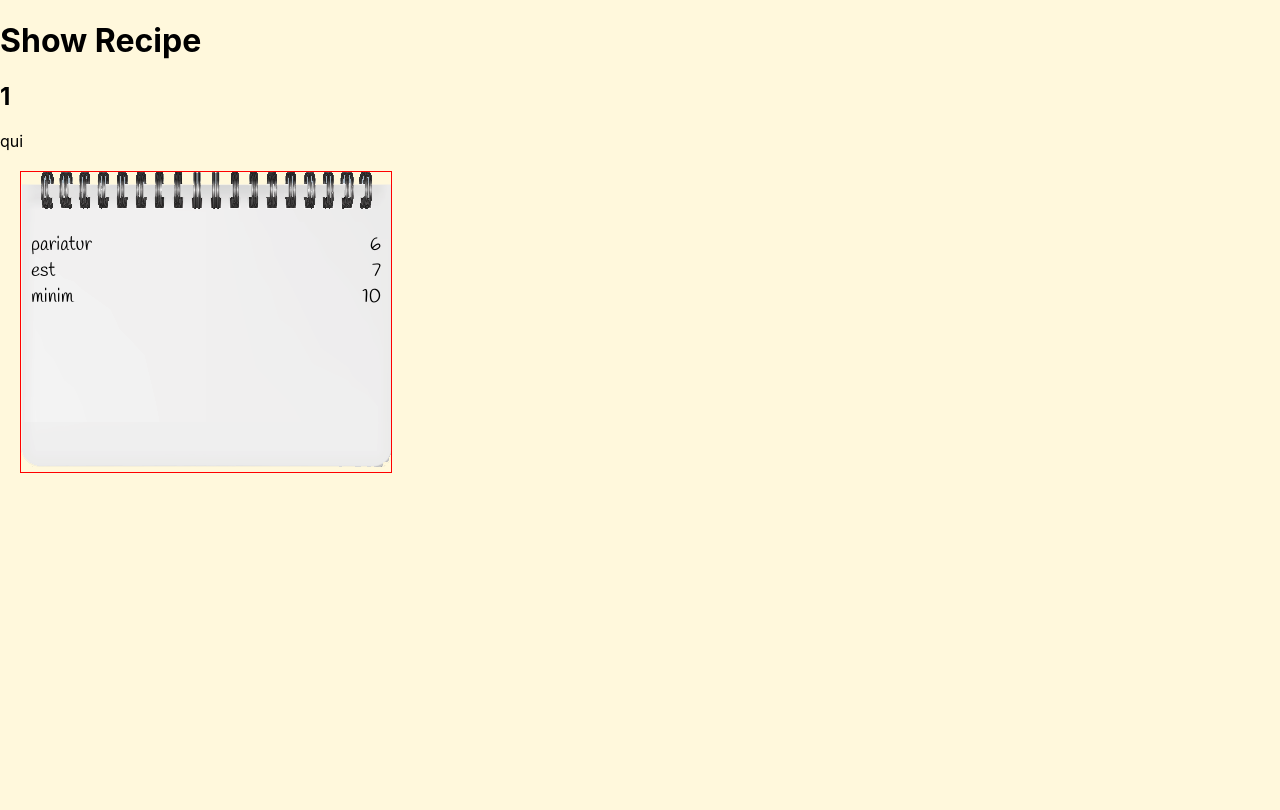
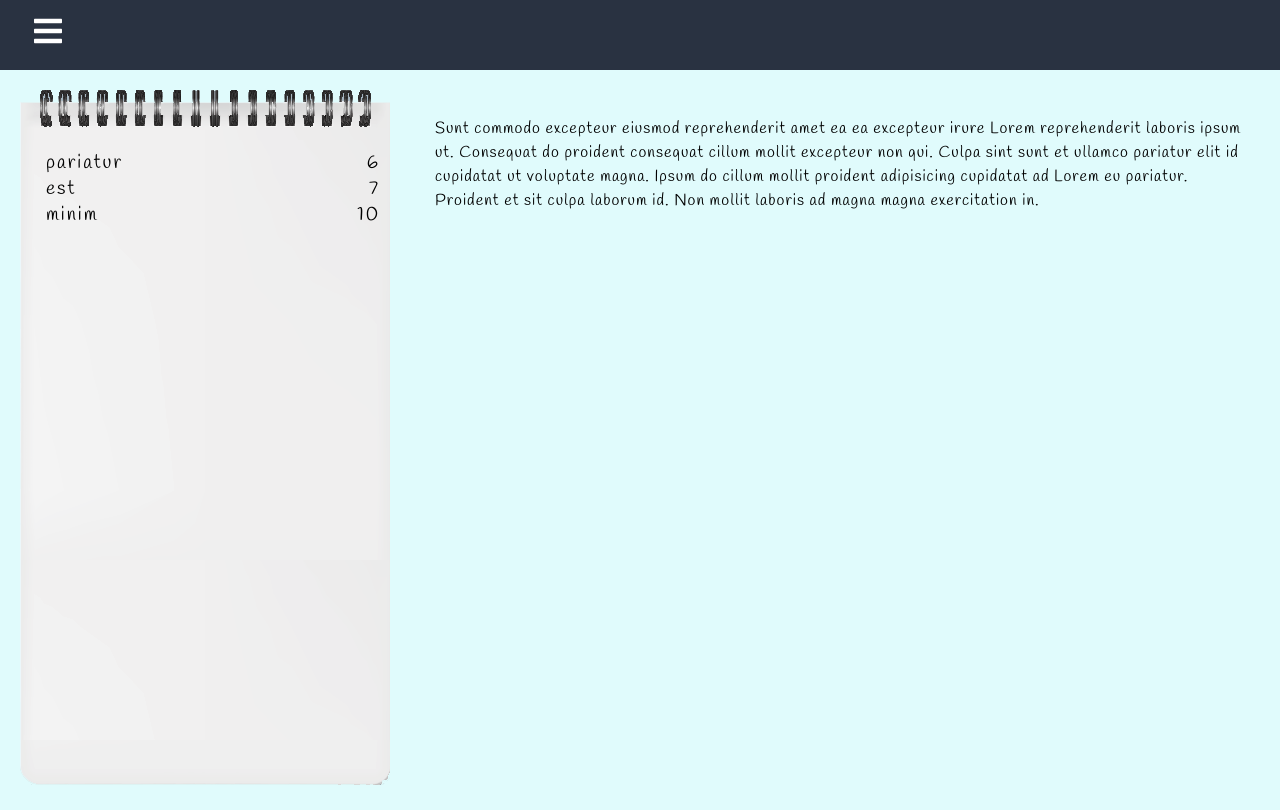
Before and after one commit to TheIncredibleHarsh/spicyteapot, a React (Create React App) app: page /recipe/1 in a window 1280 px wide. Built offline with nearby package versions, Linux system fonts and the light colour scheme.

Commit message:
navbar implementation

```diff
--- a/package.json
+++ b/package.json
@@ -12,6 +12,7 @@
     "eslint-config-react-app": "^6.0.0",
     "react": "^17.0.1",
     "react-dom": "^17.0.1",
+    "react-icons": "^4.2.0",
     "react-router-dom": "^5.2.0",
     "react-scripts": "4.0.3",
     "standard": "^16.0.3",
--- a/src/App.css
+++ b/src/App.css
@@ -1,5 +1,5 @@
 body {
-  background-color: cornsilk;
+  background-color: #e0fbfc;
 }
 
 .App {
--- a/src/App.js
+++ b/src/App.js
@@ -4,10 +4,12 @@
 import ShowRecipe from './pages/showRecipe.jsx';
 
 import { BrowserRouter as Router, Route, Switch } from 'react-router-dom';
+import Navbar from './components/navbar';
 
 function App() {
   return (
     <Router>
+      <Navbar />
       <Switch>
         <Route path="/" exact component={MainPage} />
         <Route path="/recipe/:id" exact component={ShowRecipe} />
--- a/src/components/Ingredients-list/style.css
+++ b/src/components/Ingredients-list/style.css
@@ -2,9 +2,9 @@
     font-family: 'Handlee', cursive;
     font-weight: 500;
     font-size: larger;
-    width: 370px;
+    min-width: 370px;
     margin: 20px;
-    border: 1px solid red;
+    letter-spacing: 2px;
 }
 
 ul {
@@ -35,11 +35,6 @@
 }
 .ingredient-mid {
     background-image: url(../../assets/ingredients-mid.png);
-    min-height: 200px;
+    min-height: 75vh;
     background-repeat: repeat-y;
 }
-
-@font-face{
-    font-family: 'HomemadeApple';
-    src: local('HomemadeApple'), url(/src/fonts/HomemadeApple.ttf), format('truetype');
-}
--- /dev/null
+++ b/src/components/navbar/index.jsx
@@ -0,0 +1,45 @@
+import React, { useState } from "react";
+import { Link } from "react-router-dom";
+import * as FaIcons from "react-icons/fa";
+import * as AiIcons from "react-icons/ai";
+import SidebarData from '../../lib/sidebar-data.js';
+import { IconContext } from 'react-icons';
+import './style.css';
+
+const Navbar = () => {
+	const [sidebar,setSidebar] = useState(false);
+
+	const toggleSidebar = () => setSidebar(!sidebar)
+  return (
+    <>
+			<IconContext.Provider value={{color: '#fff'}}>
+      <div className="navbar">
+        <Link to="#" className="menu-bars">
+          <FaIcons.FaBars onClick={toggleSidebar}/>
+        </Link>
+      </div>
+      <nav className={sidebar ? 'nav-menu active' : 'nav-menu'}>
+				<ul className='nav-menu-items'>
+					<li className="navbar-toggle">
+						<Link to="#" className="menu-bars">
+							<AiIcons.AiOutlineClose onClick={toggleSidebar}/>
+						</Link>
+					</li>
+					{SidebarData.map((item, index) => {
+						return  (
+							<li key={index} className={item.cName}>
+								<Link to={item.path} onClick={toggleSidebar}>
+									{item.icon}
+									<span>{item.title}</span>
+								</Link>
+							</li>
+						)
+					})}
+				</ul>
+      </nav>
+			</IconContext.Provider>
+    </>
+  );
+};
+
+export default Navbar;
--- /dev/null
+++ b/src/components/navbar/style.css
@@ -0,0 +1,72 @@
+.navbar {
+    background-color: #293241;
+    height: 70px;
+    display: flex;
+    align-items: center;
+    justify-content: start;
+}
+
+.menu-bars {
+    margin-left: 2rem;
+    font-size: 2rem;
+    background: none;
+}
+
+.nav-menu {
+    background-color: #293241;
+    width: 250px;
+    height: 100vh;
+    display: flex;
+    justify-content: center;
+    position: fixed;
+    top: 0;
+    left: -100%;
+    transition: 850ms;
+}
+
+.nav-menu.active {
+    left:0;
+    transition: 350ms;
+}
+
+.nav-text {
+    display: flex;
+    justify-content: start;
+    align-items: center;
+    padding: 8px 0px 8px 16px;
+    list-style: none;
+    height: 60px;
+}
+
+.nav-text a {
+    text-decoration: none;
+    color: #f5f5f5;
+    font-size: 18px;
+    width: 95%;
+    height: 100%;
+    display: flex;
+    align-items: center;
+    padding: 0 16px;
+    border-radius: 4px;
+}
+
+.nav-text a:hover {
+    background-color: #3d5a80;
+}
+
+.nav-menu-items {
+    width: 100%;
+}
+
+.navbar-toggle {
+    background-color: #293241;
+    width: 100%;
+    height: 80px;
+    display: flex;
+    justify-content: start;
+    align-items: center;
+}
+
+span {
+   margin-left: 16px;
+}
--- /dev/null
+++ b/src/components/recipe-instruction/index.jsx
@@ -0,0 +1,12 @@
+import React from 'react';
+import './style.css';
+
+const RecipeInstruction = (props) => {
+    return (
+        <div class="recipe-steps-container">
+            {props.recipeInstruction}
+        </div>
+    )
+}
+
+export default RecipeInstruction
--- /dev/null
+++ b/src/components/recipe-instruction/style.css
@@ -0,0 +1,9 @@
+.recipe-steps-container {
+    margin: 32px 10px 0 10px;
+    padding: 15px;
+    min-width: 370px!;
+    font-family: 'Handlee', cursive;
+    letter-spacing: 1px;
+    line-height: 150%;
+    font-weight: 400;
+}
--- /dev/null
+++ b/src/lib/sidebar-data.js
@@ -0,0 +1,20 @@
+import React from 'react';
+import * as FaIcons from "react-icons/fa";
+import * as AiIcons from "react-icons/ai";
+
+const SidebarData = [
+    {
+        title: 'Home',
+        path: '/',
+        icon: <AiIcons.AiFillHome />,
+        cName: 'nav-text'
+    },
+    {
+        title: 'Recipes',
+        path: '/recipes',
+        icon: <FaIcons.FaClipboard />,
+        cName: 'nav-text'
+    }
+]
+
+export default SidebarData;
--- a/src/pages/showRecipe.jsx
+++ b/src/pages/showRecipe.jsx
@@ -1,20 +1,16 @@
 import React from 'react';
 import Data from '../data.json';
 import IngredientList from '../components/Ingredients-list/index';
+import '../stylesheets/recipe.css';
+import RecipeInstruction from '../components/recipe-instruction/index';
 
 const ShowRecipe = (props) => {
     const recipe = Data[0];
     return (
-        <p>
-            <h1>Show Recipe</h1>
-            <h2>{props.match.params.id}</h2>
-            <p>
-                {recipe.name}
-            </p>
-            <p>
-                <IngredientList ingredients={recipe.ingredients} />
-            </p>
-        </p>
+        <div class="flex-container">
+            <IngredientList ingredients={recipe.ingredients} />
+            <RecipeInstruction recipeInstruction={recipe.steps}/>
+        </div>
     )
 };
 
--- a/src/stylesheets/recipe.css
+++ b/src/stylesheets/recipe.css
@@ -0,0 +1,4 @@
+.flex-container {
+    display: flex;
+    flex-direction: row;
+}
```
Also changed, not shown: src/pages/recipes.jsx (added, +10 -0 lines), 1 other file (tests, documents, lock files or other folders).
